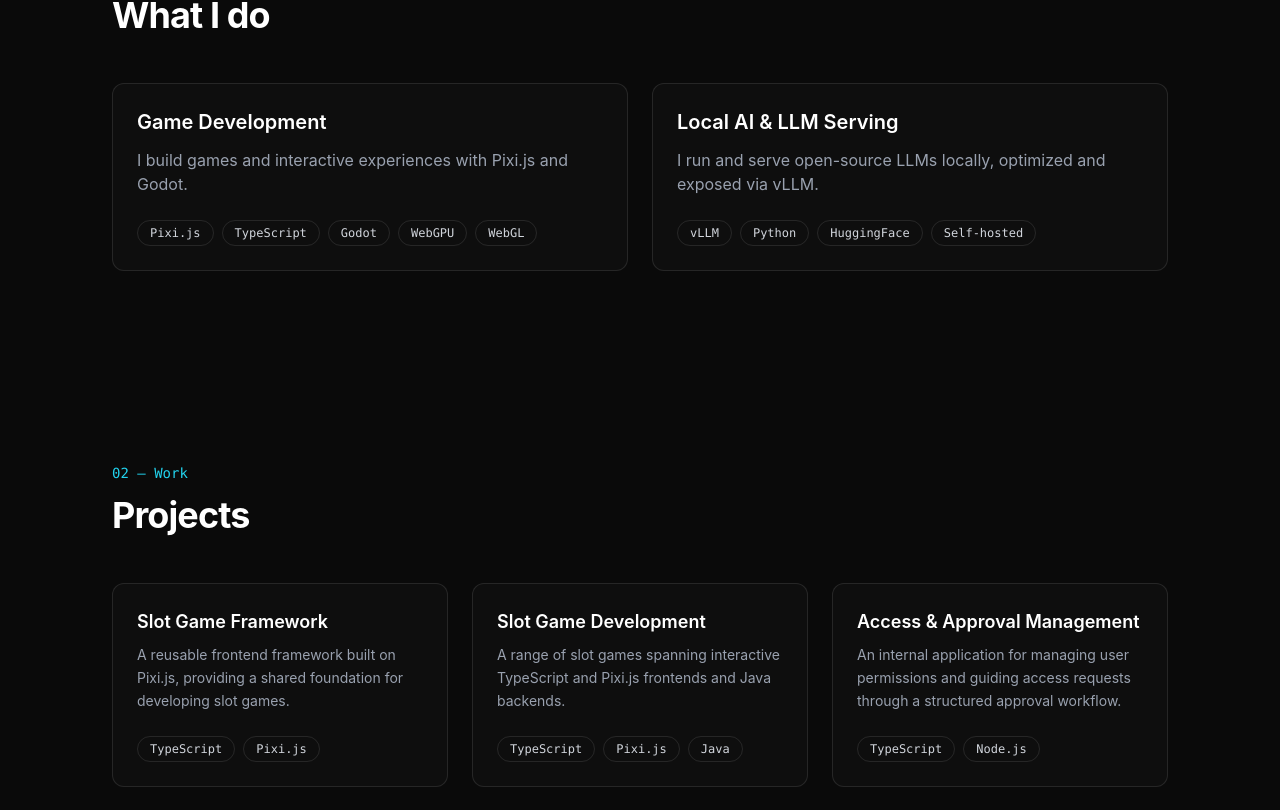
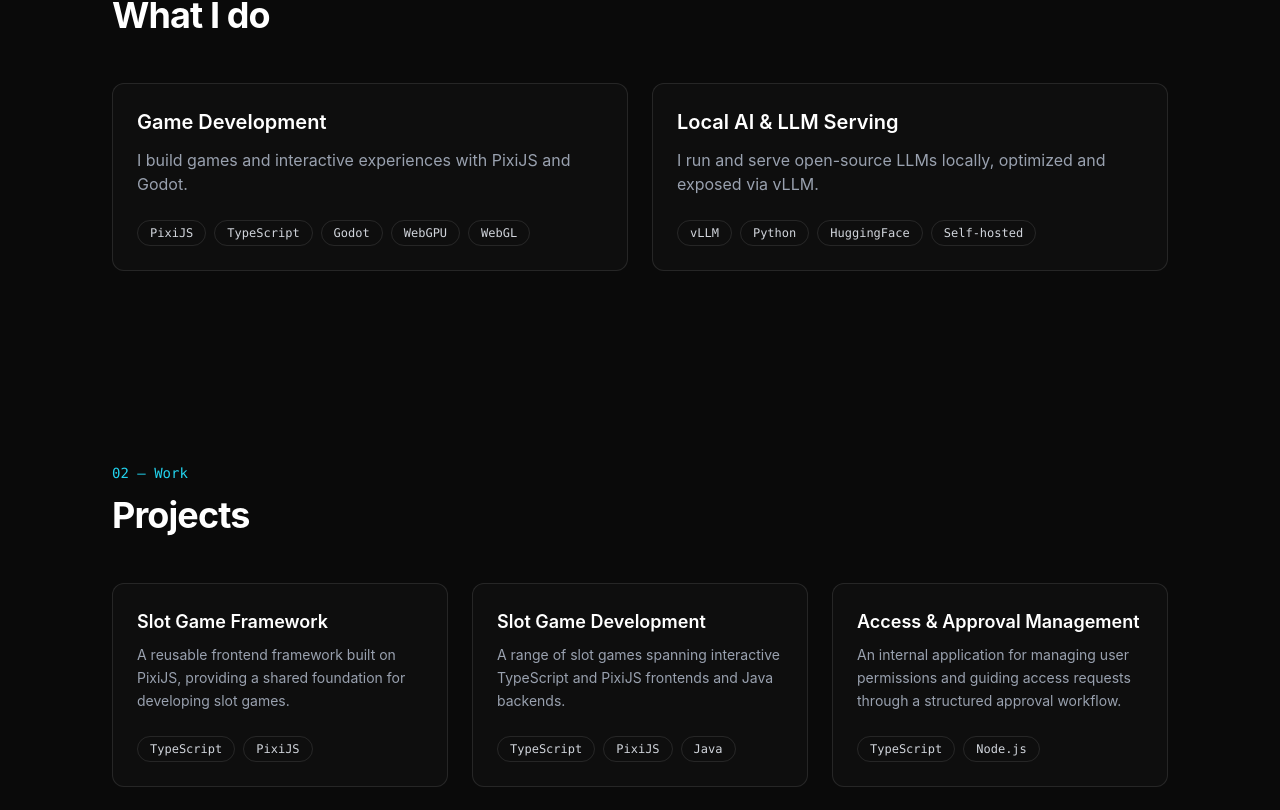
Before and after one commit to Kevin-Ratschinski/kevin-ratschinski.github.io, a Vue app: page / in a window 1280 px wide. Shown: the part 830-1640 px from the top of the page. Built offline with nearby package versions, Linux system fonts and the light colour scheme.

Commit message:
fix: typo

```diff
--- a/src/components/AboutSection.vue
+++ b/src/components/AboutSection.vue
@@ -3,7 +3,7 @@ const paragraphs: string[] = [
   "I am a software engineer with a focus on integrating AI into business processes and developing games and interactive experiences.",
   "My AI work starts with the workflow: where can AI reduce repetitive work, and how can it fit into the tools people already use? I build integrations around those needs.",
   "I also work with local, open-source language models, adapting their setup to the available hardware and serving them.",
-  "On the creative side, I use TypeScript, Python, Pixi.js, and Godot to turn ideas into playable experiences. Across both areas, I value clear code and software that is easy to maintain.",
+  "On the creative side, I use TypeScript, Python, PixiJS, and Godot to turn ideas into playable experiences. Across both areas, I value clear code and software that is easy to maintain.",
 ];
 </script>
 
--- a/src/data/portfolio.ts
+++ b/src/data/portfolio.ts
@@ -22,15 +22,15 @@ export interface TechItem {
   label: string;
 }
 
-export const typingWords: string[] = ["TypeScript", "Python", "Go", "Pixi.js", "Godot", "vLLM"];
+export const typingWords: string[] = ["TypeScript", "Python", "Go", "PixiJS", "Godot", "vLLM"];
 
 export const tagline: string = "Software Engineer | Love for Code, Games, and Creative Challenges";
 
 export const strengths: Strength[] = [
   {
     title: "Game Development",
-    description: " I build games and interactive experiences with Pixi.js and Godot.",
-    tags: ["Pixi.js", "TypeScript", "Godot", "WebGPU", "WebGL"],
+    description: " I build games and interactive experiences with PixiJS and Godot.",
+    tags: ["PixiJS", "TypeScript", "Godot", "WebGPU", "WebGL"],
   },
   {
     title: "Local AI & LLM Serving",
@@ -42,15 +42,15 @@ export const strengths: Strength[] = [
 export const projects: Project[] = [
   {
     title: "Slot Game Framework",
-    description: "A reusable frontend framework built on Pixi.js, providing a shared foundation for developing slot games.",
-    tags: ["TypeScript", "Pixi.js"],
+    description: "A reusable frontend framework built on PixiJS, providing a shared foundation for developing slot games.",
+    tags: ["TypeScript", "PixiJS"],
     href: "",
     linkEnabled: false,
   },
   {
     title: "Slot Game Development",
-    description: "A range of slot games spanning interactive TypeScript and Pixi.js frontends and Java backends.",
-    tags: ["TypeScript", "Pixi.js", "Java"],
+    description: "A range of slot games spanning interactive TypeScript and PixiJS frontends and Java backends.",
+    tags: ["TypeScript", "PixiJS", "Java"],
     href: "",
     linkEnabled: false,
   },
@@ -110,7 +110,7 @@ export const techStack: TechItem[] = [
   { label: "Vue" },
   { label: "React" },
   { label: "Tailwind CSS" },
-  { label: "Pixi.js" },
+  { label: "PixiJS" },
   { label: "Godot" },
   { label: "Go" },
   { label: "Python" },
```
